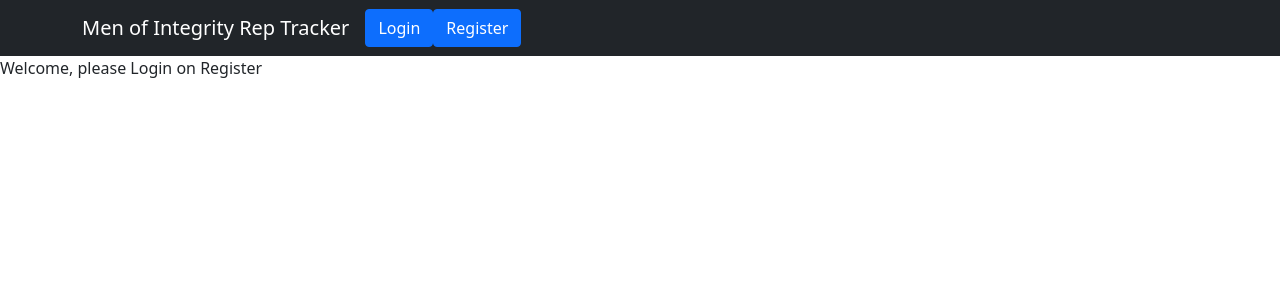
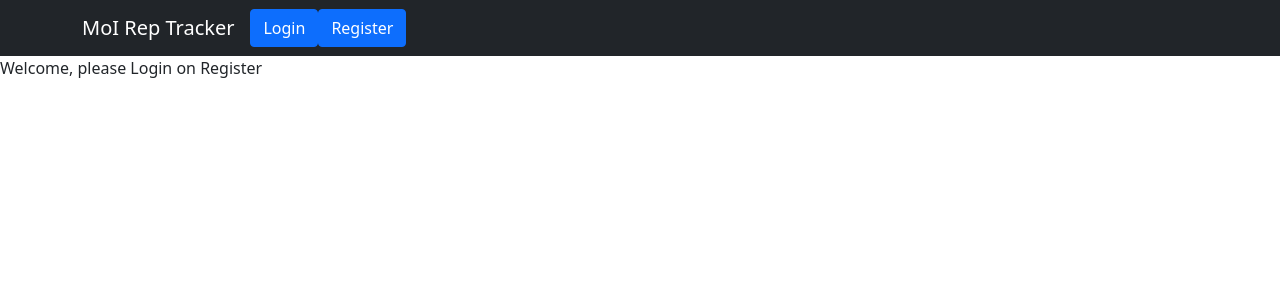
Before and after one commit to jackpaulcollins/challenger, a React (Create React App) app in the folder client/: page / in a window 1280 px wide. Shown: the top 300 px of the page. Built offline with nearby package versions, Linux system fonts and the light colour scheme; no server answers.

Commit message:
another copy change

```diff
--- a/client/src/components/NavigationBar.js
+++ b/client/src/components/NavigationBar.js
@@ -33,7 +33,7 @@ const NavigationBar = props => {
       <>
         <Navbar bg="dark" variant="dark">
           <Container>
-          <Navbar.Brand href="/">Men of Integrity Rep Tracker</Navbar.Brand>
+          <Navbar.Brand href="/">MoI Rep Tracker</Navbar.Brand>
           <Nav className="me-auto">
             <Button onClick={() => navigate('/login')}>Login</Button>
             <Button onClick={() => navigate('/register')}>Register</Button>
```
